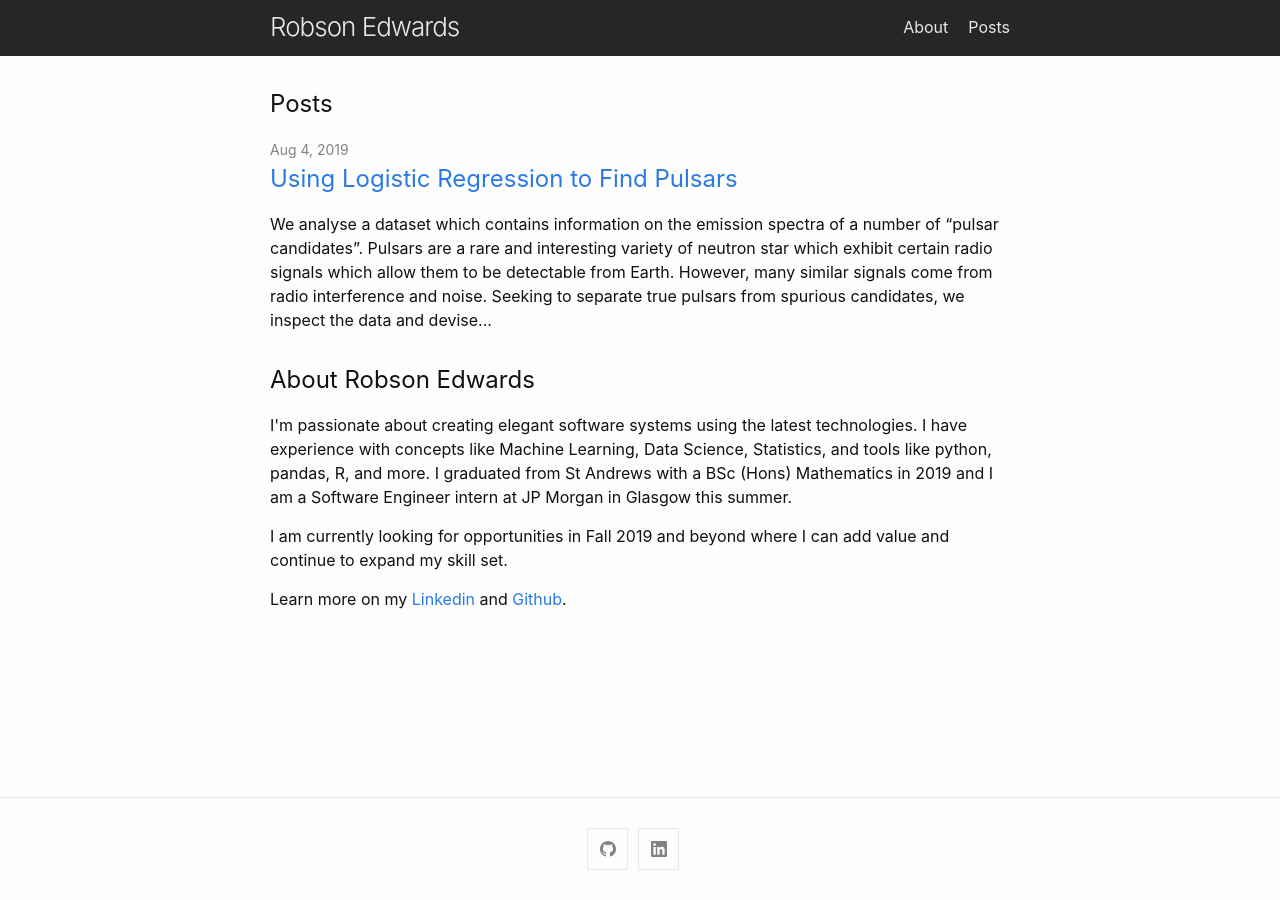
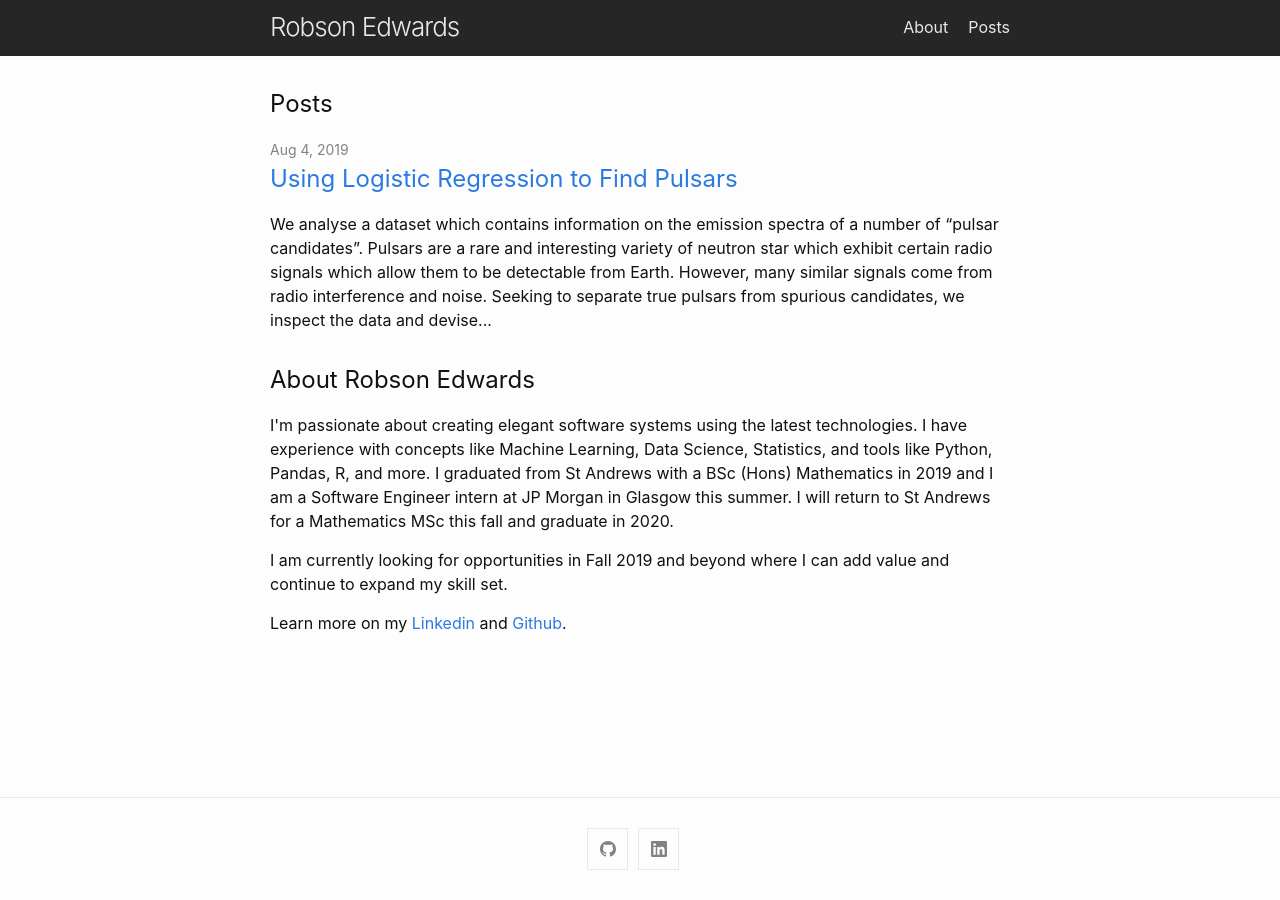
Before and after one commit to robsonedwards/robsonedwards.com, a Jekyll site: the page built from index.md, in a window 1280 px wide. Built offline with Jekyll 4.4.1, drawn with Linux system fonts in a browser that asks for light colours.

Commit message:
Update about include

```diff
--- a/_includes/about.html
+++ b/_includes/about.html
@@ -1,9 +1,11 @@
 <p>
     I'm passionate about creating elegant software systems using the latest
     technologies. I have experience with concepts like Machine Learning, Data
-    Science, Statistics, and tools like python, pandas, R, and more.
+    Science, Statistics, and tools like Python, Pandas, R, and more.
     I graduated from St Andrews with a BSc (Hons) Mathematics in 2019 and I am
-    a Software Engineer intern at JP Morgan in Glasgow this summer.
+    a Software Engineer intern at JP Morgan in Glasgow this summer. I will
+    return to St Andrews for a Mathematics MSc this fall and graduate in
+    2020.
 </p>
 <p>
     I am currently looking for opportunities in Fall 2019 and beyond where I
```
